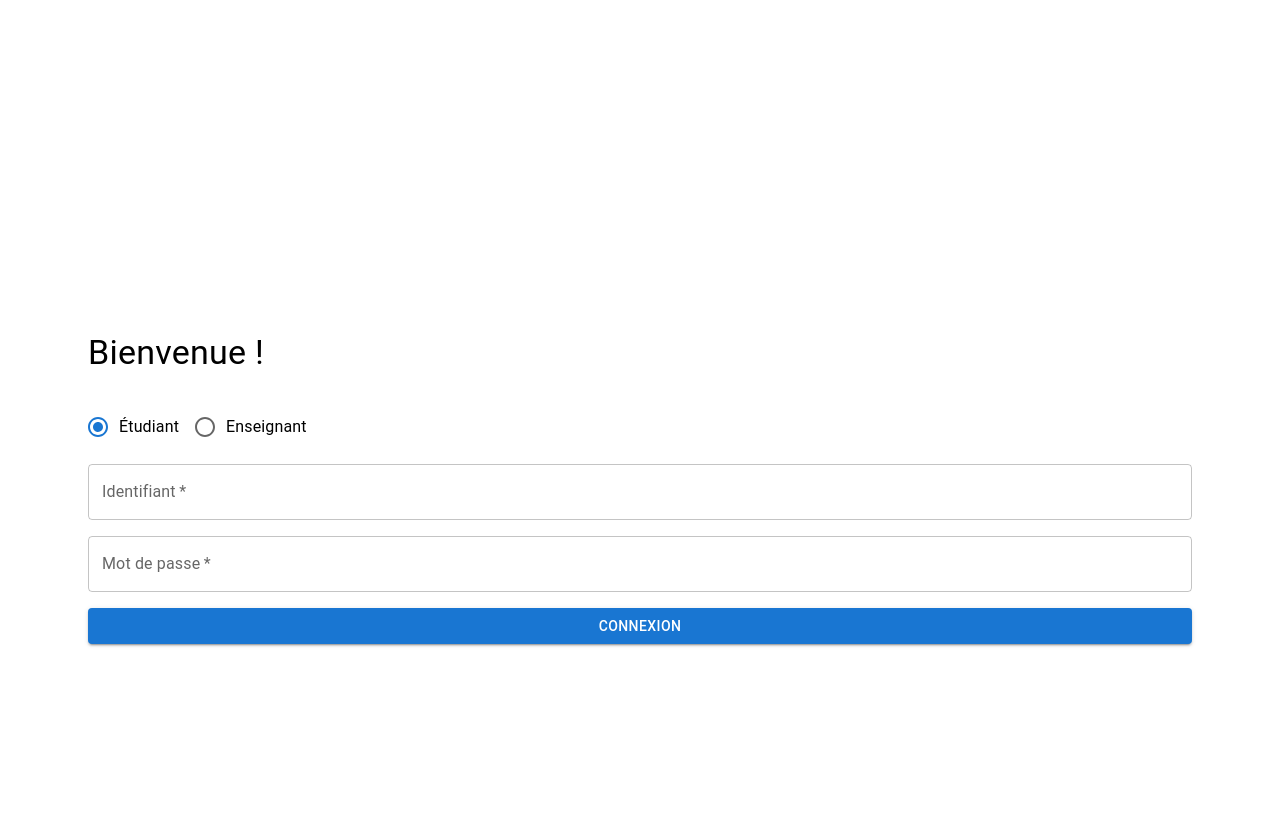
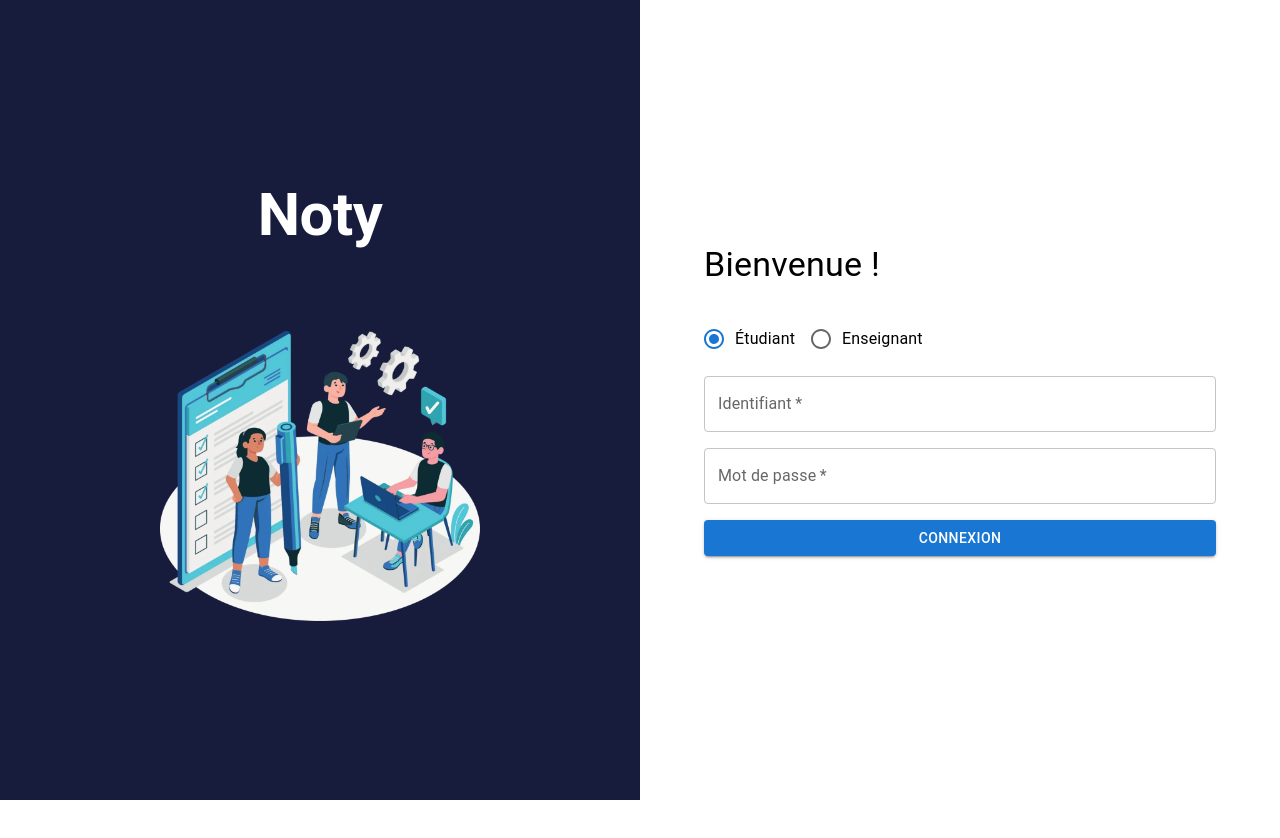
Before and after one commit to maumorvan/ProjetComWeb2025, a React (Vite) app in the folder gestionNotes/: page /connexion in a window 1280 px wide. Shown: the top 838 px of the page. After the commit the page ends 800 px from the top, so only its background shows below. Built offline with nearby package versions, Linux system fonts and the light colour scheme.

Commit message:
Correspondance à la maquette de la page de connexion

```diff
--- a/gestionNotes/src/index.css
+++ b/gestionNotes/src/index.css
@@ -1,3 +1,4 @@
 body {
     font-family: "Roboto", sans-serif;
+    margin: 0;
 }
--- a/gestionNotes/src/routes/Connexion.jsx
+++ b/gestionNotes/src/routes/Connexion.jsx
@@ -5,6 +5,7 @@ import {
   Button,
   FormControl,
   FormControlLabel,
+  Grid,
   Radio,
   RadioGroup,
   TextField,
@@ -35,12 +36,32 @@ const Connexion = () => {
     };
 
     return (
-        <Box
+        <Grid container>
+            <Grid
+                size={6}
+                display="flex"
+                flexDirection="column"
+                alignItems="center"
+                justifyContent="center"
+                rowGap="10vh"
+                minHeight="100vh"
+                bgcolor="#181C3C"
+            >
+                <Typography variant="h2" fontWeight="bold" color="white">
+                    Noty
+                </Typography>
+
+                <img src="../../public/noty.png" style={{width:"25vw"}}/>
+            </Grid>
+
+            {/* Formulaire de connexion */}
+            <Grid
+                size={6}
                 display="flex"
                 flexDirection="column"
                 justifyContent="center"
                 rowGap="2rem"
-            padding="5rem"
+                padding="5vw"
                 minHeight="100vh"
             >
                 <Typography variant="h4">
@@ -54,6 +75,7 @@ const Connexion = () => {
                     flexDirection="column"
                     rowGap="1rem"
                 >
+                    {/* Type d'utilisateur */}
                     <FormControl>
                         <RadioGroup
                             row
@@ -74,6 +96,7 @@ const Connexion = () => {
                         </RadioGroup>
                     </FormControl>
 
+                    {/* Identifiant */}
                     <TextField
                         label="Identifiant"
                         variant="outlined"
@@ -83,6 +106,7 @@ const Connexion = () => {
                         required
                     />
 
+                    {/* Mot de passe */}
                     <TextField
                         label="Mot de passe"
                         variant="outlined"
@@ -93,11 +117,13 @@ const Connexion = () => {
                         required
                     />
 
+                    {/* Bouton de connexion (soumission du formulaire) */}
                     <Button type="submit" variant="contained" color="primary" fullWidth>
                         Connexion
                     </Button>
                 </Box>
-        </Box>
+            </Grid>
+        </Grid>
     );
 };
 
```
Also changed, not shown: gestionNotes/public/noty.png (added). Lines whose indentation alone changed are shown as unchanged.
